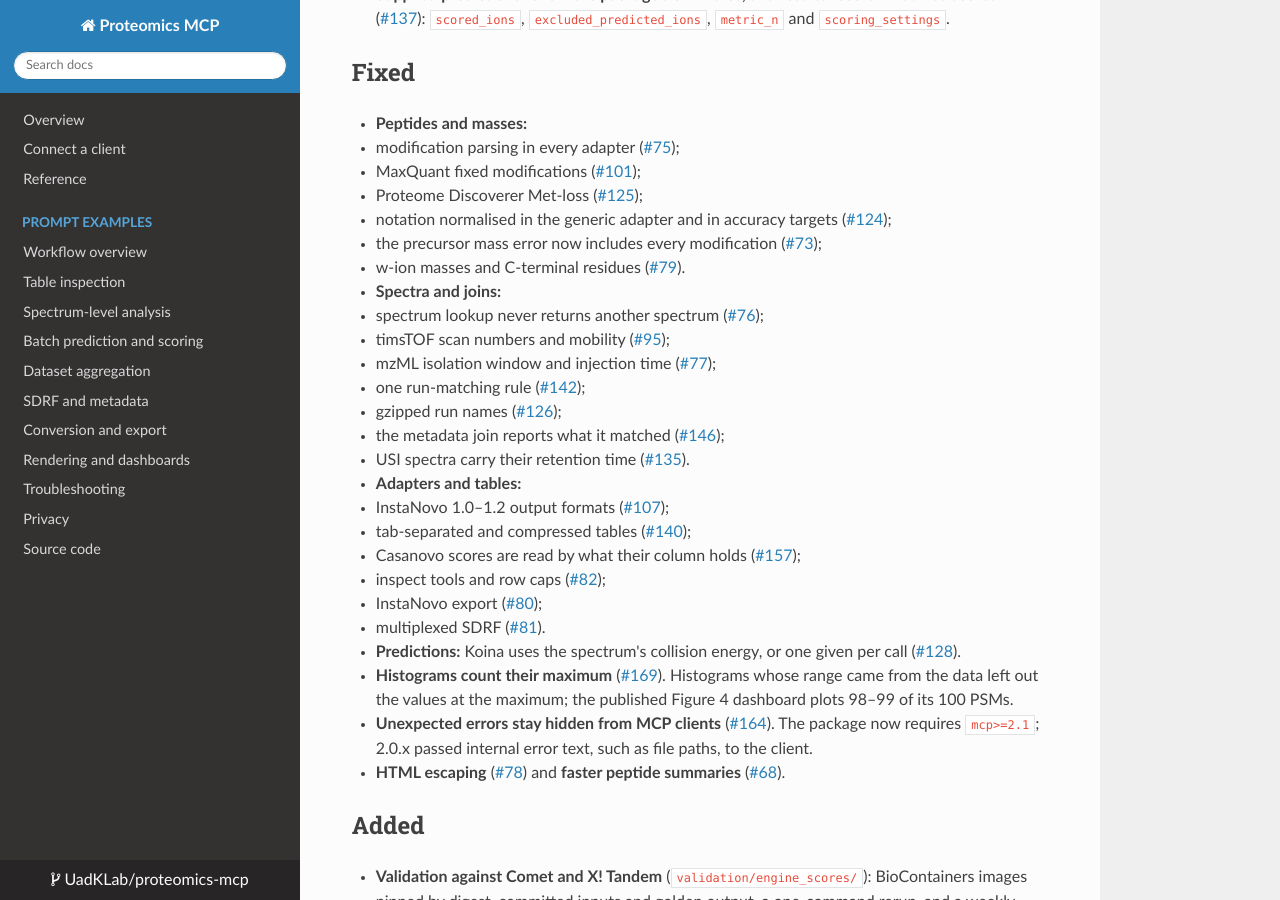
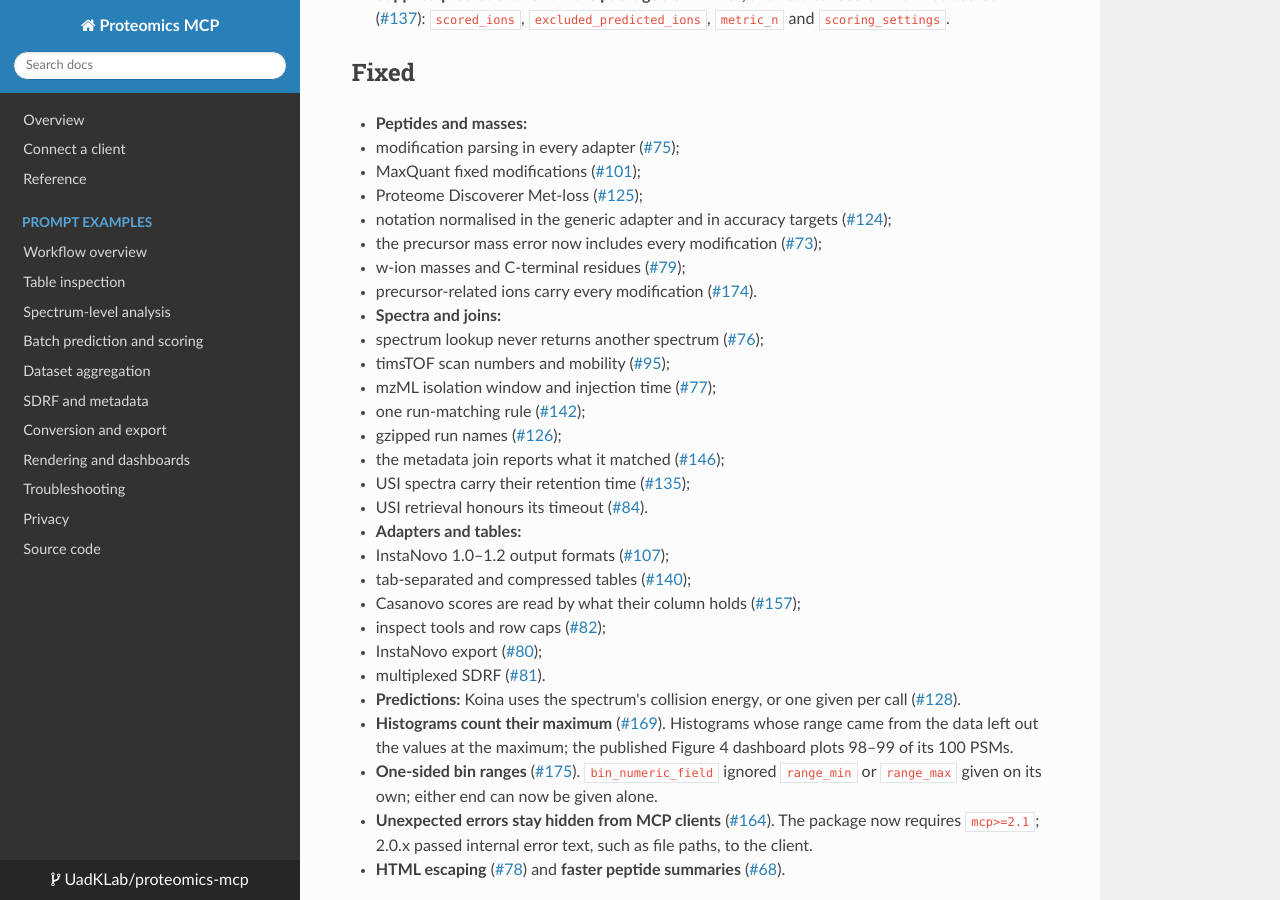
Before and after one commit to UadKLab/proteomics-mcp, an MkDocs documentation site: the page built from docs/releases/v0.2.0.md, in a window 1280 px wide and 900 px high, scrolled down 1428 px. Built offline with MkDocs 1.6.1, drawn with Linux system fonts in a browser that asks for light colours; nearby versions of some CDN libraries.

Commit message:
docs(release): #174, #175 and #84 in the 0.2.0 CHANGELOG and release notes
Co-Authored-By: Claude Opus 5.5 <noreply@anthropic.com>

```diff
--- a/docs/releases/v0.2.0.md
+++ b/docs/releases/v0.2.0.md
@@ -40,7 +40,8 @@ Check these before upgrading a pipeline from 0.1.x:
   - Proteome Discoverer Met-loss ([#125](https://github.com/UadKLab/proteomics-mcp/issues/125));
   - notation normalised in the generic adapter and in accuracy targets ([#124](https://github.com/UadKLab/proteomics-mcp/issues/124));
   - the precursor mass error now includes every modification ([#73](https://github.com/UadKLab/proteomics-mcp/issues/73));
-  - w-ion masses and C-terminal residues ([#79](https://github.com/UadKLab/proteomics-mcp/issues/79)).
+  - w-ion masses and C-terminal residues ([#79](https://github.com/UadKLab/proteomics-mcp/issues/79));
+  - precursor-related ions carry every modification ([#174](https://github.com/UadKLab/proteomics-mcp/issues/174)).
 - **Spectra and joins:**
   - spectrum lookup never returns another spectrum ([#76](https://github.com/UadKLab/proteomics-mcp/issues/76));
   - timsTOF scan numbers and mobility ([#95](https://github.com/UadKLab/proteomics-mcp/issues/95));
@@ -48,7 +49,8 @@ Check these before upgrading a pipeline from 0.1.x:
   - one run-matching rule ([#142](https://github.com/UadKLab/proteomics-mcp/issues/142));
   - gzipped run names ([#126](https://github.com/UadKLab/proteomics-mcp/issues/126));
   - the metadata join reports what it matched ([#146](https://github.com/UadKLab/proteomics-mcp/issues/146));
-  - USI spectra carry their retention time ([#135](https://github.com/UadKLab/proteomics-mcp/issues/135)).
+  - USI spectra carry their retention time ([#135](https://github.com/UadKLab/proteomics-mcp/issues/135));
+  - USI retrieval honours its timeout ([#84](https://github.com/UadKLab/proteomics-mcp/issues/84)).
 - **Adapters and tables:**
   - InstaNovo 1.0–1.2 output formats ([#107](https://github.com/UadKLab/proteomics-mcp/issues/107));
   - tab-separated and compressed tables ([#140](https://github.com/UadKLab/proteomics-mcp/issues/140));
@@ -58,6 +60,7 @@ Check these before upgrading a pipeline from 0.1.x:
   - multiplexed SDRF ([#81](https://github.com/UadKLab/proteomics-mcp/issues/81)).
 - **Predictions:** Koina uses the spectrum's collision energy, or one given per call ([#128](https://github.com/UadKLab/proteomics-mcp/issues/128)).
 - **Histograms count their maximum** ([#169](https://github.com/UadKLab/proteomics-mcp/issues/169)). Histograms whose range came from the data left out the values at the maximum; the published Figure 4 dashboard plots 98–99 of its 100 PSMs.
+- **One-sided bin ranges** ([#175](https://github.com/UadKLab/proteomics-mcp/issues/175)). `bin_numeric_field` ignored `range_min` or `range_max` given on its own; either end can now be given alone.
 - **Unexpected errors stay hidden from MCP clients** ([#164](https://github.com/UadKLab/proteomics-mcp/issues/164)). The package now requires `mcp>=2.1`; 2.0.x passed internal error text, such as file paths, to the client.
 - **HTML escaping** ([#78](https://github.com/UadKLab/proteomics-mcp/issues/78)) and **faster peptide summaries** ([#68](https://github.com/UadKLab/proteomics-mcp/issues/68)).
 
```
Also changed, not shown: CHANGELOG.md (+1 -0 lines).
